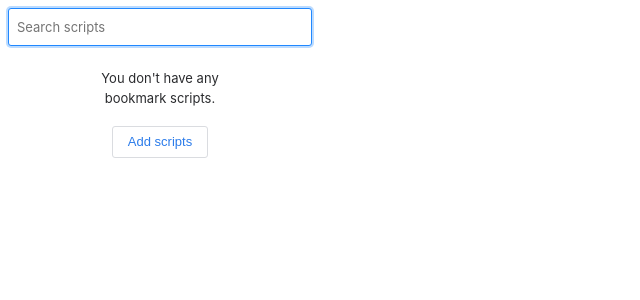
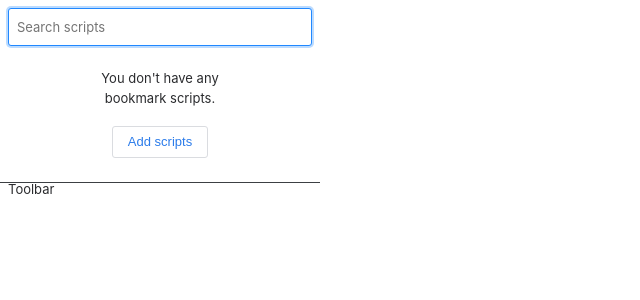
Before and after one commit to anthonyec/powerlet, a React app: page / in a window 1280 px wide. Shown: the top 300 px of the page, without its empty margins (0-640 px from the left). Built offline with nearby package versions, Linux system fonts and the light colour scheme; no server answers.

Commit message:
Start adding toolbar

```diff
--- /dev/null
+++ b/src/popup/components/toolbar/index.jsx
@@ -0,0 +1,11 @@
+import React from 'react';
+
+import './toolbar.css';
+
+export default function Toolbar({}) {
+  return (
+    <div className="toolbar">
+      Toolbar
+    </div>
+  );
+}
--- /dev/null
+++ b/src/popup/components/toolbar/toolbar.css
@@ -0,0 +1,5 @@
+.toolbar {
+  border-top: 1px solid #3C4043;
+  height: 40px;
+  padding: 0 8px;
+}
--- a/src/popup/screens/home_screen/index.jsx
+++ b/src/popup/screens/home_screen/index.jsx
@@ -10,6 +10,7 @@ import SearchField from '../../components/search_field';
 import SearchList from '../../components/search_list';
 import ScrollView from '../../components/scroll_view';
 import OnboardMessage from '../../components/onboard_message';
+import Toolbar from '../../components/toolbar';
 
 import './home_screen.css';
 
@@ -151,6 +152,7 @@ export default function HomeScreen() {
       )}
 
       {bookmarklets.length === 0 && <OnboardMessage />}
+      <Toolbar />
     </div>
   );
 }
```
